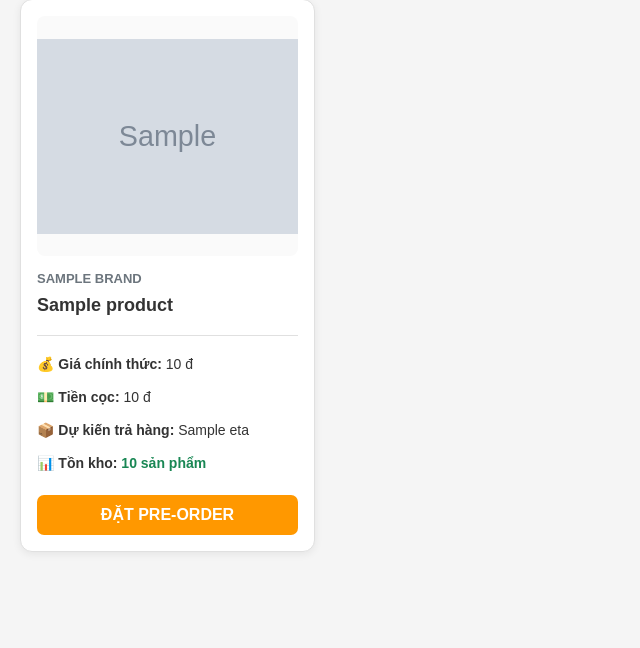
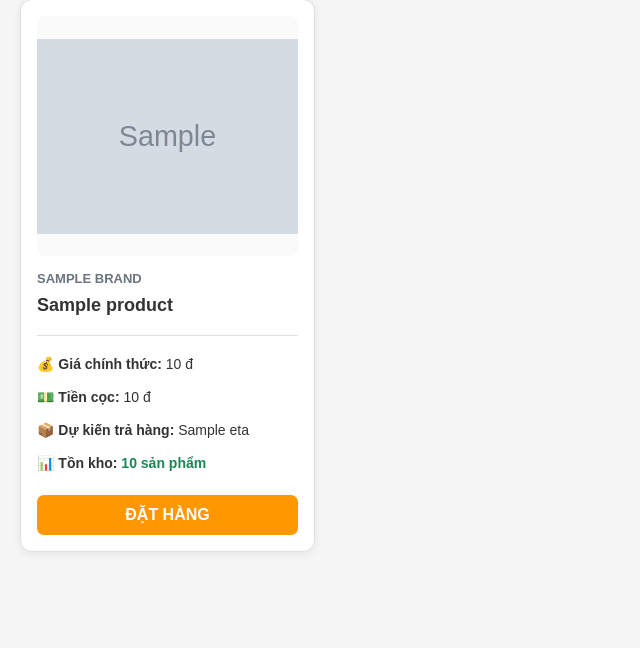
Before and after one commit to 20020899-debug/TGMODEL-SHOP-, a Flask app: page / in a window 1280 px wide. Shown: the part 152-800 px from the top of the page, without its empty margins (0-640 px from the left). Run offline with Flask 3, Linux system fonts and the light colour scheme; grey boxes marked "Sample" are stand-in pictures; a database or web service that is not in the repository returns one stand-in record (values such as "Sample title"); some libraries are stand-ins or nearby versions.

Commit message:
Update product_card.html

```diff
--- a/TG-Model-Preorder/templates/components/product_card.html
+++ b/TG-Model-Preorder/templates/components/product_card.html
@@ -139,9 +139,9 @@
             <a
                 href="/preorder/{{ product.id }}"
                 class="btn btn-preorder"
-                data-original-text="ĐẶT PRE-ORDER"
+                data-original-text="ĐẶT HÀNG"
             >
-                ĐẶT PRE-ORDER
+                ĐẶT HÀNG
             </a>
 
         {% else %}
```
